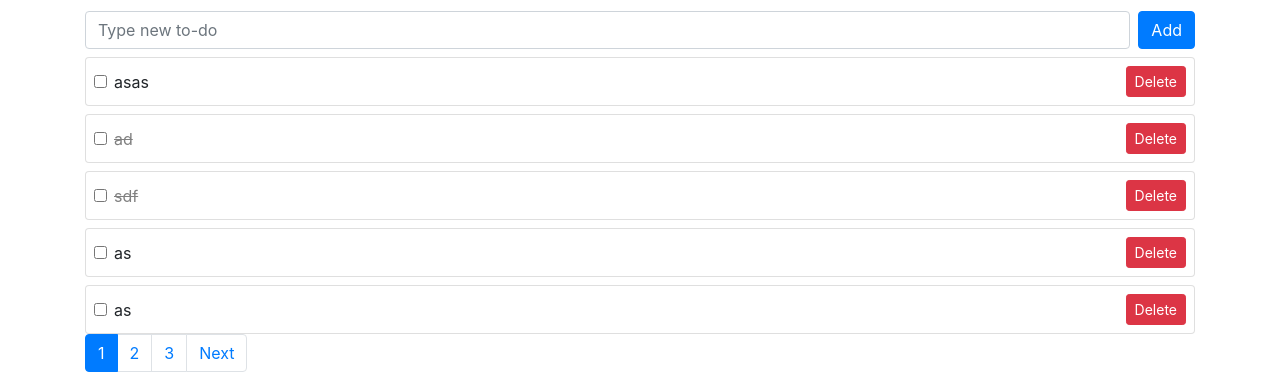
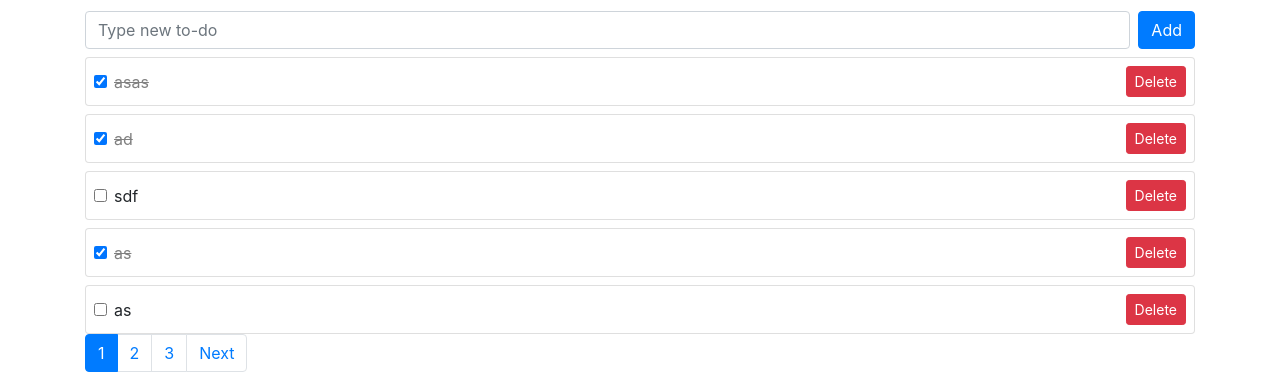
Before and after one commit to eunyeong1328/metanetVue, a Vue app: page /todos in a window 1280 px wide. Shown: the part 162-536 px from the top of the page. Built offline with nearby package versions, Linux system fonts and the light colour scheme; data requests are answered from the project's data file.

Commit message:
fix: fix checkbox 수정

```diff
--- a/db.json
+++ b/db.json
@@ -57,12 +57,12 @@
     },
     {
       "subject": "as",
-      "completed": false,
+      "completed": true,
       "id": 22
     },
     {
       "subject": "sdf",
-      "completed": true,
+      "completed": false,
       "id": 23
     },
     {
@@ -72,7 +72,7 @@
     },
     {
       "subject": "asas",
-      "completed": false,
+      "completed": true,
       "id": 25
     }
   ]
--- a/src/components/TodoList.vue
+++ b/src/components/TodoList.vue
@@ -4,7 +4,7 @@
   <div v-for="(todo,index) in todos" :key="todo.id" class="card mt-2">
         <div class = "card-body p-2 d-flex align-items-center" @click="moveToPage(todo.id)">
             <div class ="form-check flex-grow-1">                                              <!--button checkbox 이벤트도 방지-->
-                <input class = "form-check-input" type = "checkbox" checked: @change="toggleTodo(index,$event)" @click.stop >
+                <input class = "form-check-input" type = "checkbox"  :checked="todo.completed" checked: @change="toggleTodo(index,$event)" @click.stop >
                 <label class = "form-check-label" :class = "{todo: todo.completed}" > {{ todo.subject }} </label>
             </div>                        <!-- 스타일 바인딩 : 어떤 변수에 따라 스타일 변경 가능-->
             <div>
--- a/src/pages/todos/index.vue
+++ b/src/pages/todos/index.vue
@@ -139,7 +139,7 @@ export default{
           await axios.patch('http://localhost:3000/todos/' + id, {
             completed : !todos.value[index].completed
           });
-          todos.value[index].completed = !todos.value[index].completed;
+          todos.value[index].completed = checked;
         }catch(err){
           console.log(err);
           error.value = 'Something went wrong';
```
